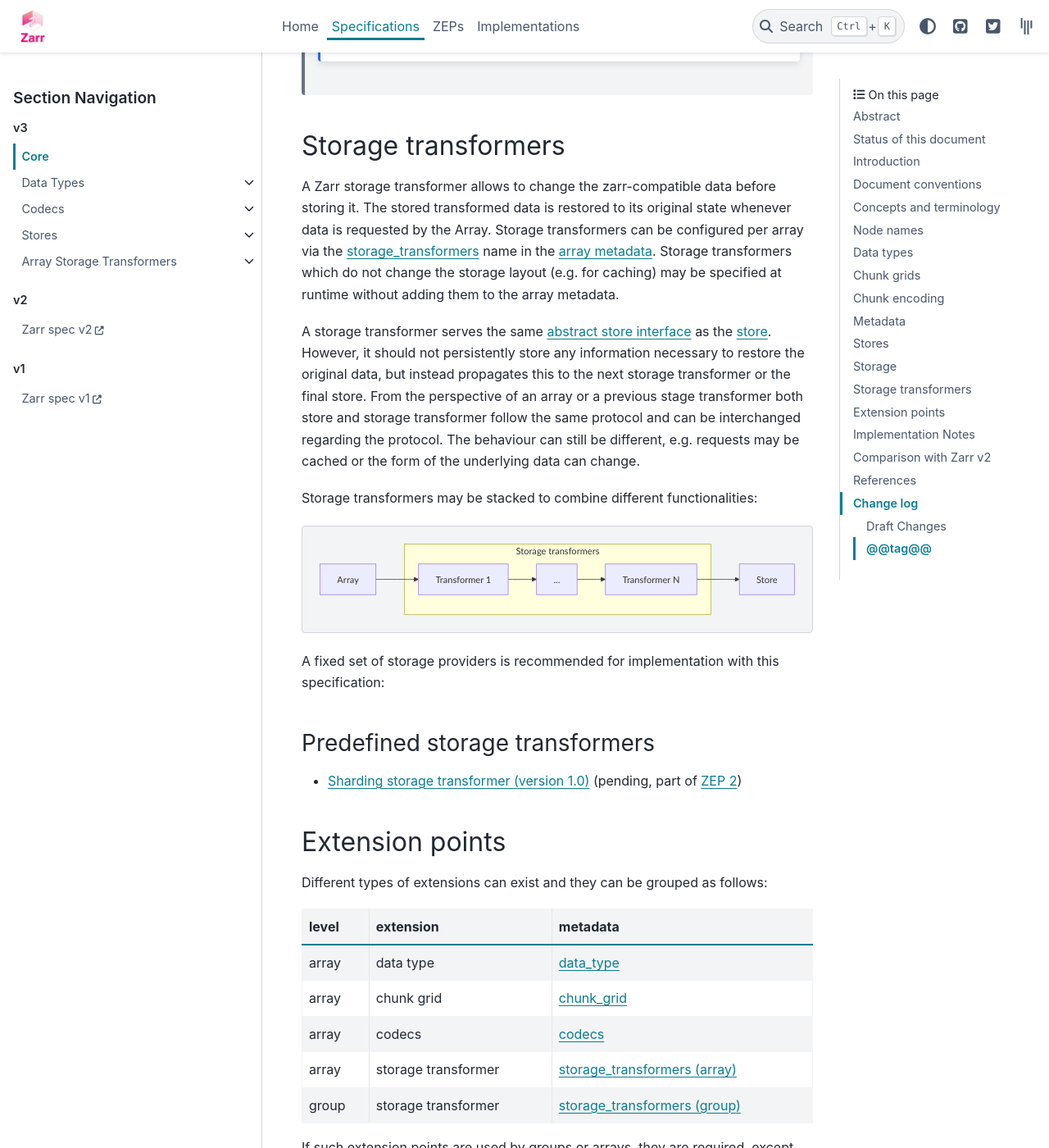
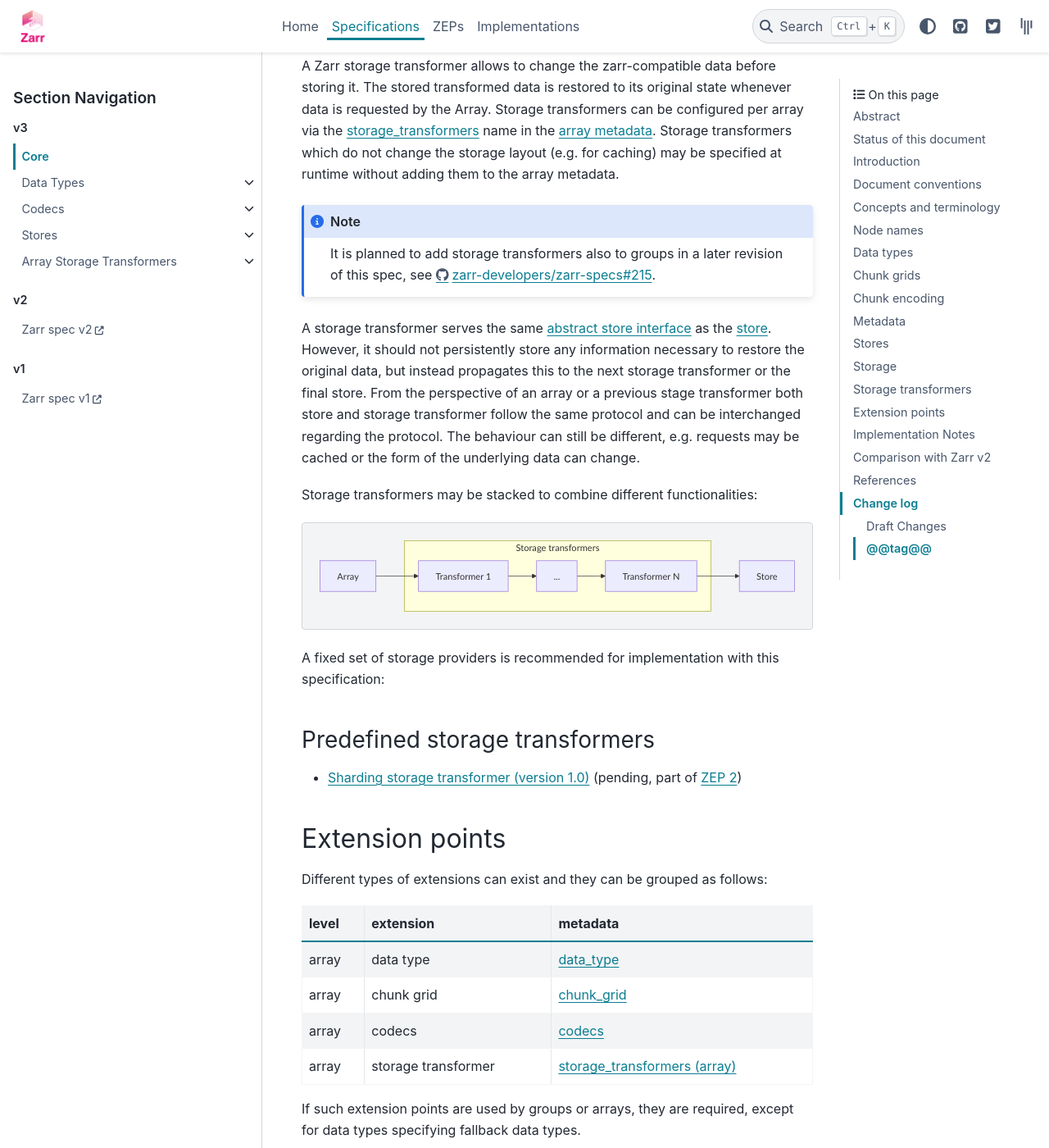
Before and after one commit to zarr-developers/zarr-specs, a Sphinx documentation site: the page built from docs/v3/core/v3.0.rst, in a window 1280 px wide and 1400 px high, scrolled down 35360 px. Shown: the whole window at 82% size. Built offline with Sphinx 7.4.7 and the PyData theme 0.15.4, drawn with Linux system fonts in a browser that asks for light colours; some of the changed text lies outside the part shown.

Commit message:
remove group storage transformers

```diff
--- a/docs/v3/core/v3.0.rst
+++ b/docs/v3/core/v3.0.rst
@@ -1085,11 +1085,6 @@ A Zarr group metadata object must contain the following mandatory key:
 
 Optional keys:
 
-``storage_transformers`` (group)
-^^^^^^^^^^^^^^^^^^^^^^^^^^^^^^^^
-
-    TBD
-
 ``attributes``
 ^^^^^^^^^^^^^^
 
@@ -1527,6 +1522,10 @@ by the Array. Storage transformers can be configured per array via the
 not change the storage layout (e.g. for caching) may be specified at runtime without
 adding them to the array metadata.
 
+.. note::
+    It is planned to add storage transformers also to groups in a later revision
+    of this spec, see https://github.com/zarr-developers/zarr-specs/issues/215.
+
 A storage transformer serves the same `abstract store interface`_ as the store_.
 However, it should not persistently store any information necessary to restore the original data,
 but instead propagates this to the next storage transformer or the final store.
@@ -1568,7 +1567,6 @@ array       data type               `data_type`_
 array       chunk grid              `chunk_grid`_
 array       codecs                  `codecs`_
 array       storage transformer     `storage_transformers (array)`_
-group       storage transformer     `storage_transformers (group)`_
 =========== ======================= ================================================
 
 If such extension points are used by groups or arrays, they are required, except
```
